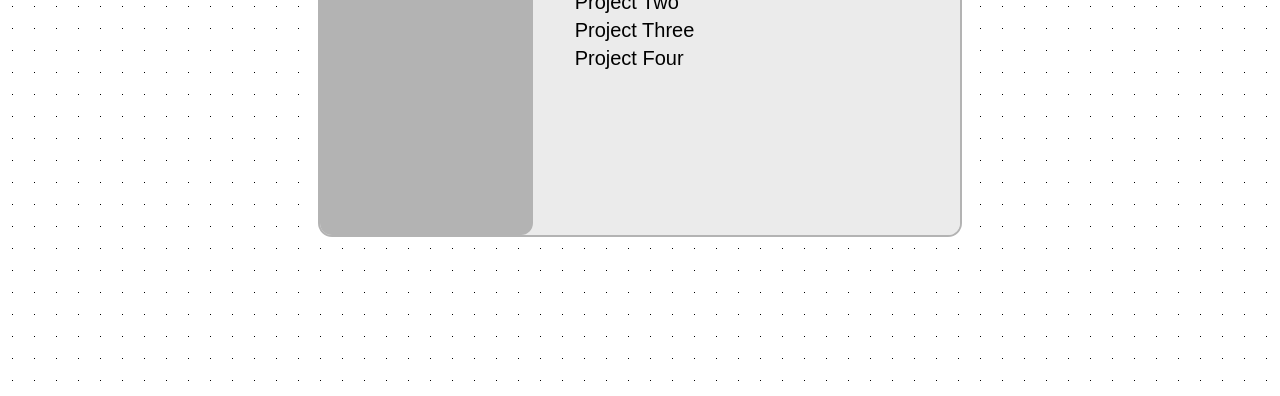
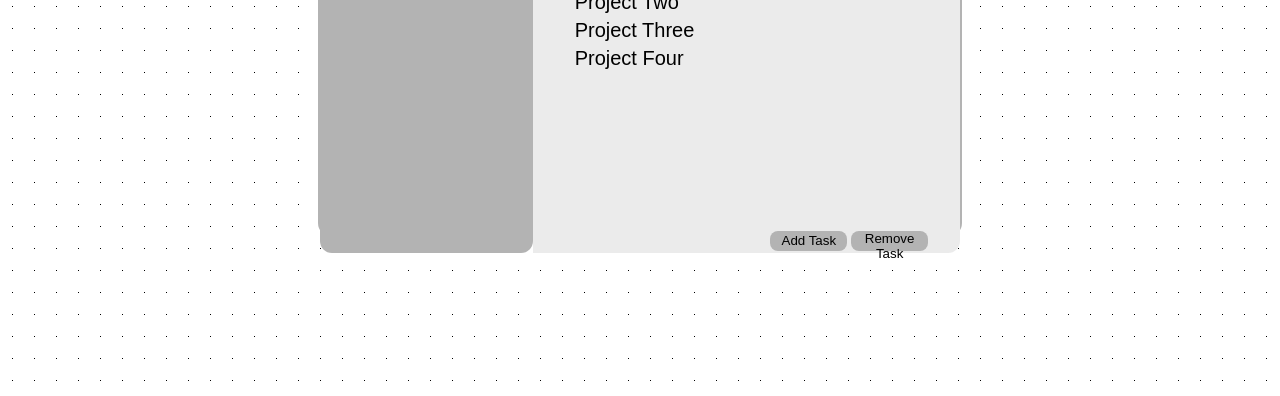
Before and after one commit to kevjmay/to-do-simple, a website built with webpack: page dist/index.html in a window 1280 px wide. Shown: the part 404-800 px from the top of the page. Built offline with Linux system fonts and the light colour scheme.

Commit message:
Added watch, and task add/remove buttons to UI

```diff
--- a/package.json
+++ b/package.json
@@ -96,7 +96,7 @@
   },
   "scripts": {
     "test": "echo \"Error: no test specified\" && exit 1",
-    "build": "webpack"
+    "build": "webpack --watch"
   },
   "keywords": [],
   "author": "",
--- a/src/styles.css
+++ b/src/styles.css
@@ -55,6 +55,8 @@ h1 {
 .taskPane {
     background-color: #EBEBEB;
     border-radius: 0px 12px 12px 0px;
+    width: 100%;
+    height: 100%;
 }
 
 .newProjectAdd {
@@ -77,7 +79,7 @@ h1 {
     padding-left: 5px;
 }
 
-.addTaskButton {
+.addProjectButton {
     border: none;
     background-color: #B3B3B3;
     border-radius: 12px;
@@ -85,7 +87,7 @@ h1 {
     width: 2.25vw;
 }
 
-.addTaskButton:hover {
+.addProjectButton:hover {
     background-color: #A3A3A3;
 }
 
@@ -127,3 +129,35 @@ h2 {
 .activeProjectTasks li {
     padding-left: 2.5vh;
 }
+
+/* Task buttons div */
+
+.taskButtons {
+    height: 20vh;
+    display: flex;
+    justify-content: flex-end;
+    align-items: flex-end;
+}
+
+.addTaskButton {
+    border: none;
+    background-color: #B3B3B3;
+    border-radius: 8px;
+    height: 2.5vh;
+    width: 6vw;
+    margin: 2px;
+}
+
+.removeTaskButton {
+    border: none;
+    background-color: #B3B3B3;
+    border-radius: 8px;
+    height: 2.5vh;
+    width: 6vw;
+    margin: 2px;
+    margin-right: 2.5vw;
+}
+
+.addTaskButton:hover {
+    background-color: #A3A3A3;
+}
```
Also changed, not shown: dist/index.html, dist/main.js.
